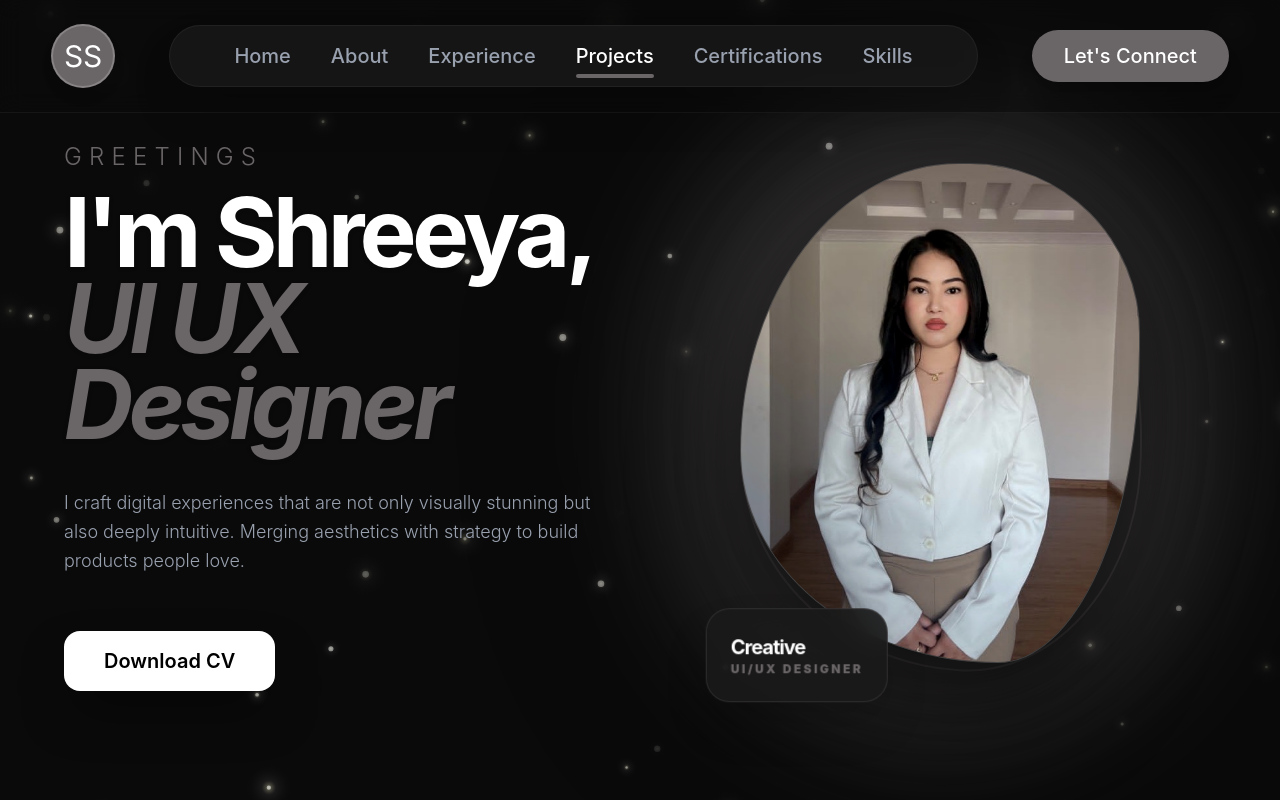
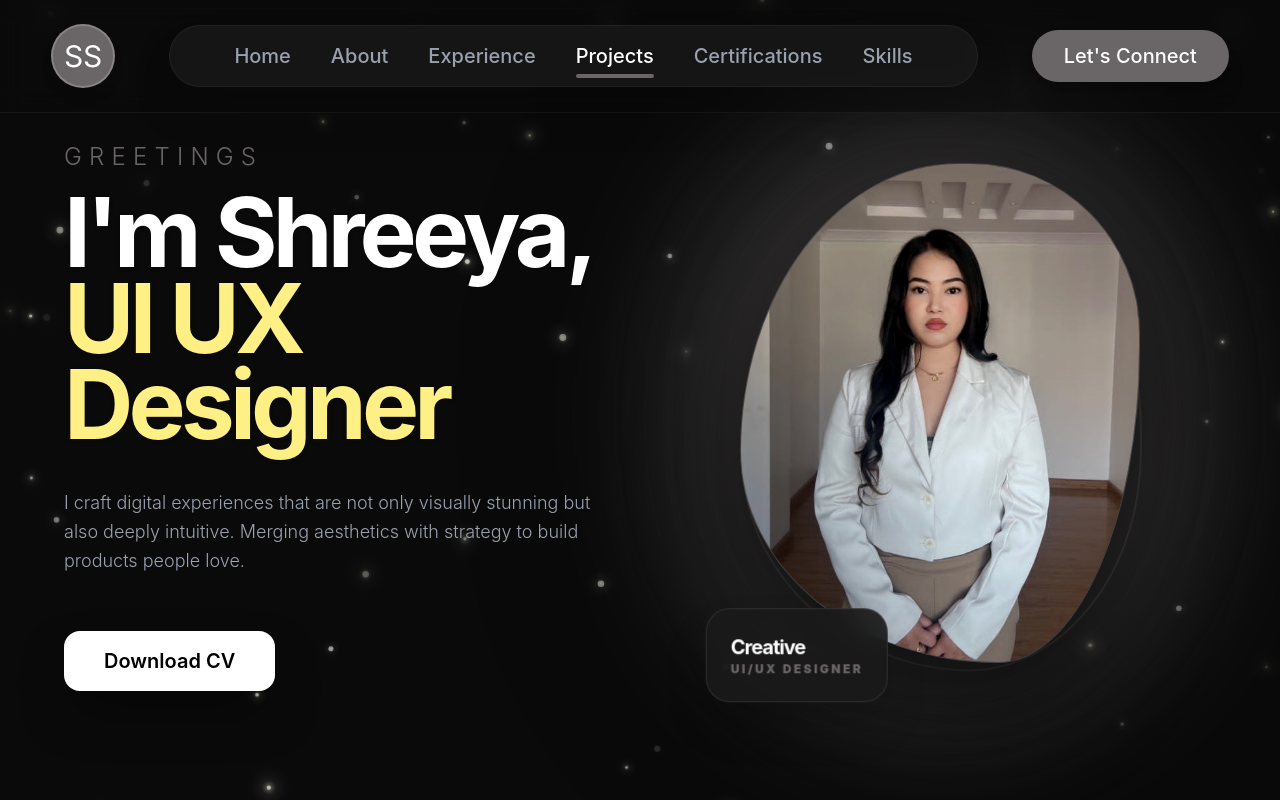
Before and after one commit to pratyushsigdel/shreeyaPortfolio, a React (Vite) app: page / in a window 1280 px wide. Shown: the top 800 px of the page. Built offline with nearby package versions, Linux system fonts and the light colour scheme.

Commit message:
feat: add animated Home component with profile introduction and portfolio links

```diff
--- a/src/components/Home.jsx
+++ b/src/components/Home.jsx
@@ -47,7 +47,7 @@ const Home = () => {
                         className="text-5xl sm:text-6xl md:text-7xl lg:text-8xl font-bold text-white tracking-tighter leading-[0.9] drop-shadow-sm"
                     >
                         I'm Shreeya, <br />
-                        <span className="text-[#6a6566] italic"> UI UX Designer</span>
+                        <span className="text-yellow-200"> UI UX Designer</span>
                     </motion.h1>
                 </div>
 
```
